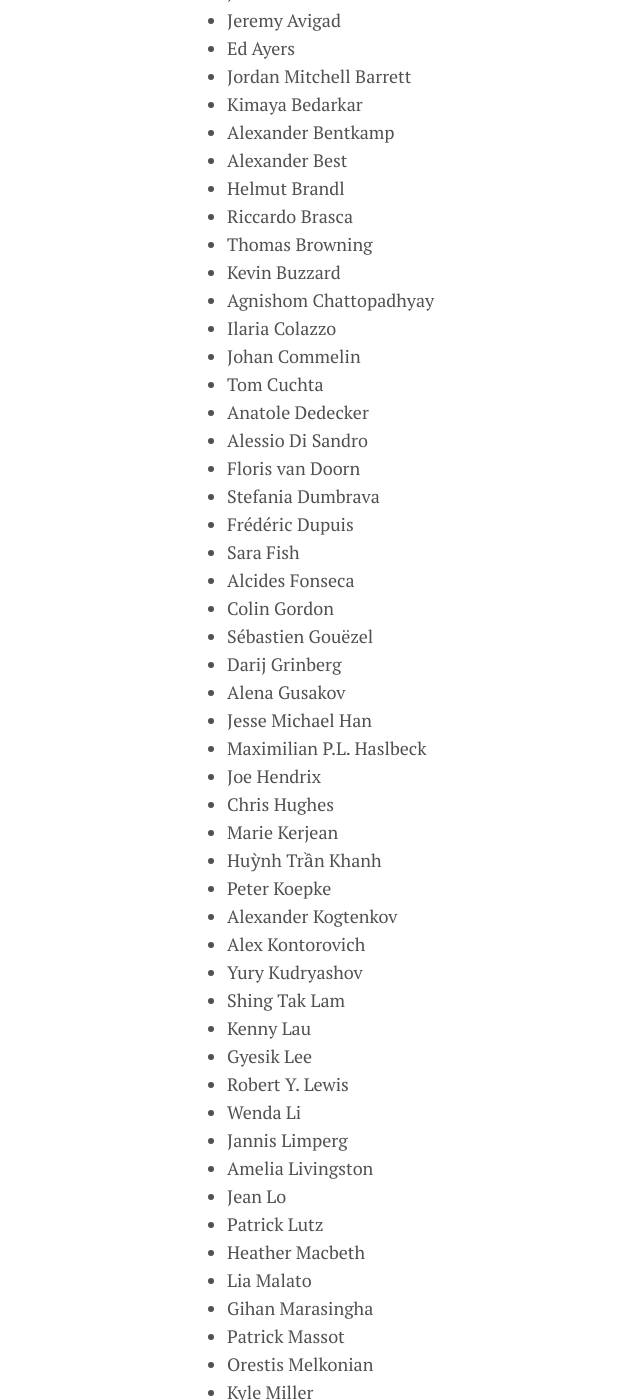
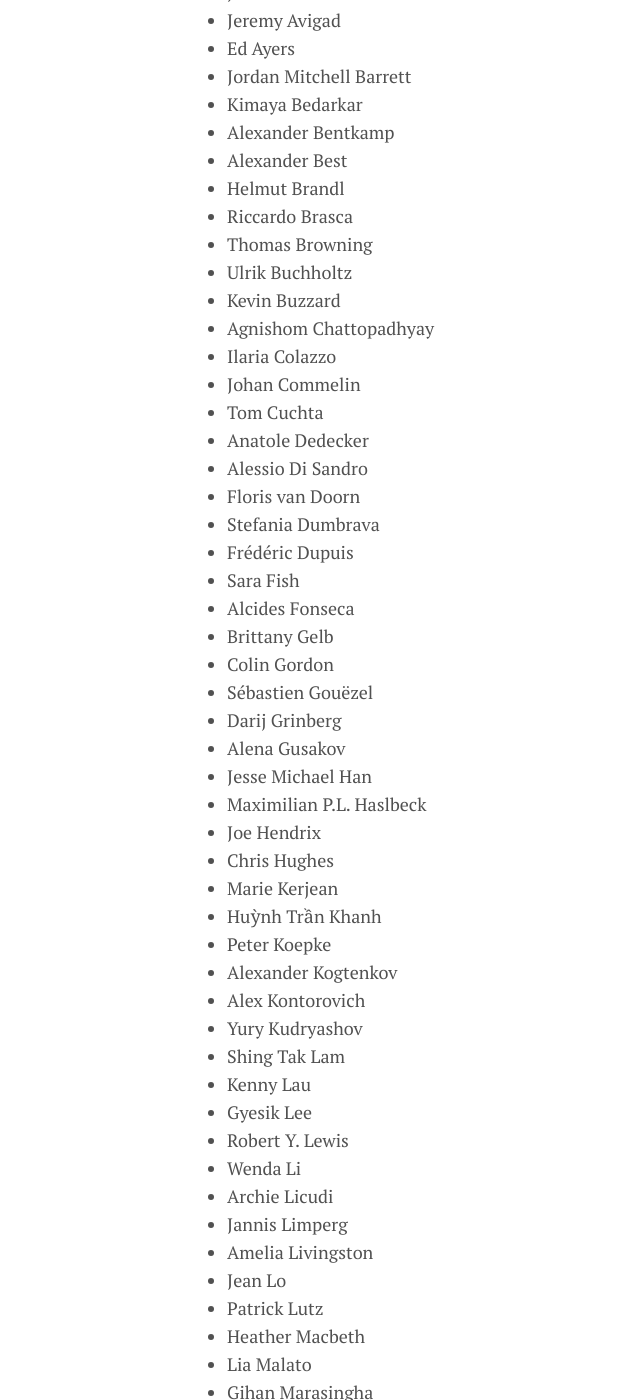
Before and after one commit to leanprover-community/lt2021, a Jekyll site: the page built from participants.md, in a window 1280 px wide and 1400 px high, scrolled down 399 px. Shown: the whole window, without its empty margins (53-693 px from the left). Built offline with Jekyll 4.4.1, drawn with Linux system fonts in a browser that asks for light colours.

Commit message:
more participants

```diff
--- a/participants.md
+++ b/participants.md
@@ -23,6 +23,7 @@ Registration is not required, but will let us keep you updated with the Zoom lin
 * Helmut Brandl
 * Riccardo Brasca
 * Thomas Browning
+* Ulrik Buchholtz
 * Kevin Buzzard
 * Agnishom Chattopadhyay
 * Ilaria Colazzo
@@ -35,6 +36,7 @@ Registration is not required, but will let us keep you updated with the Zoom lin
 * Frédéric Dupuis
 * Sara Fish
 * Alcides Fonseca
+* Brittany Gelb
 * Colin Gordon
 * Sébastien Gouëzel
 * Darij Grinberg
@@ -54,6 +56,7 @@ Registration is not required, but will let us keep you updated with the Zoom lin
 * Gyesik Lee
 * Robert Y. Lewis
 * Wenda Li
+* Archie Licudi
 * Jannis Limperg
 * Amelia Livingston
 * Jean Lo
```
Also changed, not shown: other parts of participants.md (+1 -0 lines).
